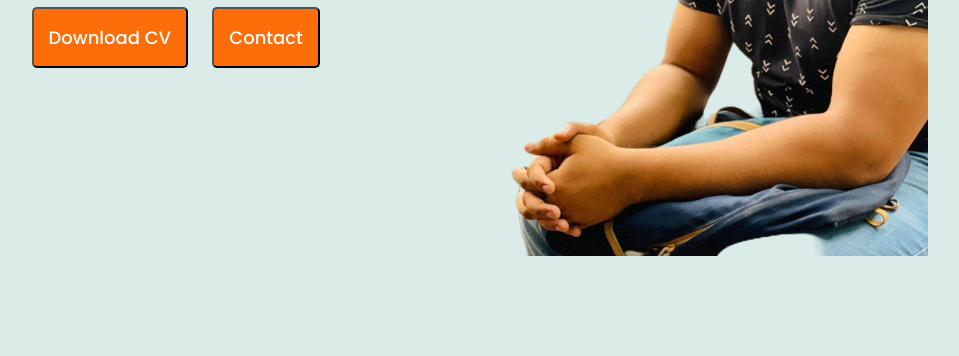
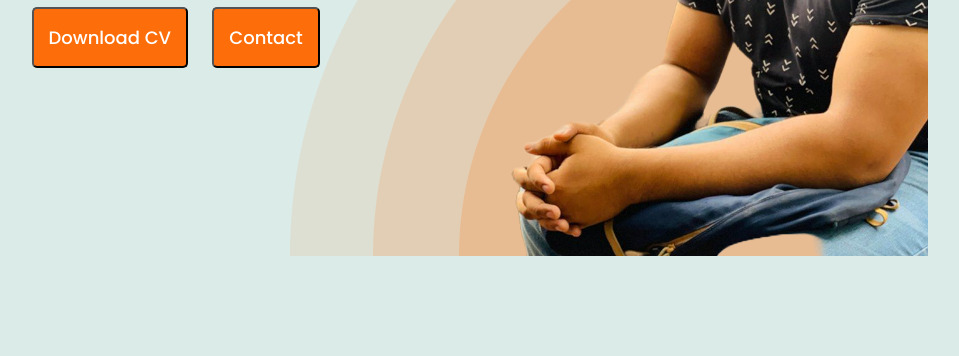
Before and after one commit to raghibku/My-Portfolio, a plain HTML site: page portfolio.html in a window 1280 px wide. Shown: the part 444-800 px from the top of the page, without its empty margins (186-1145 px from the left). Drawn offline with Linux system fonts and the light colour scheme.

Commit message:
complete header

```diff
--- a/portfolio.css
+++ b/portfolio.css
@@ -5,6 +5,12 @@
 }
 body{
     background-color: #daebe8;
+}
+header{
+    background-image: url(images/header_bg1.png);
+    background-repeat: no-repeat;
+    background-position: 66% 100%;
+    background-size:initial;
 }
 /* nav related styles.............................. */
 nav{
```
Also changed, not shown: images/header_bg1.png (added).
